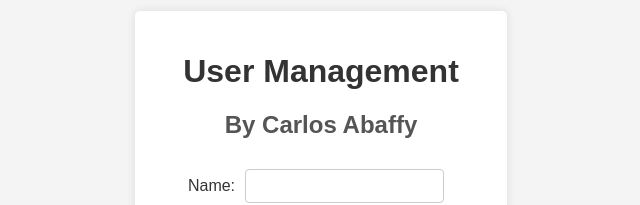
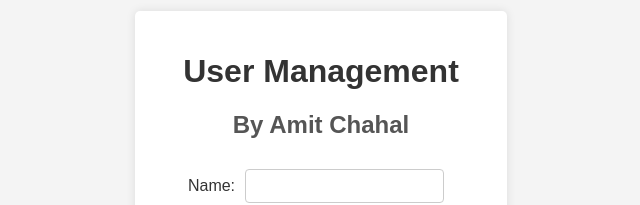
Before and after one commit to amitchahal24/FrontEnd, a React (Vite) app: page / in a window 1280 px wide. Shown: the part 152-357 px from the top of the page, without its empty margins (339-979 px from the left). Built offline with nearby package versions, Linux system fonts and the light colour scheme; no server answers.

Commit message:
Update App.jsx

```diff
--- a/src/App.jsx
+++ b/src/App.jsx
@@ -30,7 +30,7 @@ function App ()  {
     return (
         <div className="container">
             <h1>User Management</h1>
-            <h2>By Carlos Abaffy</h2>
+            <h2>By Amit Chahal</h2>
             <UserForm currentUser={currentUser} onSave={handleSave} />
             <UserList users={users} onEdit={handleEdit} fetchUsers={fetchUsers} />
         </div>
```
